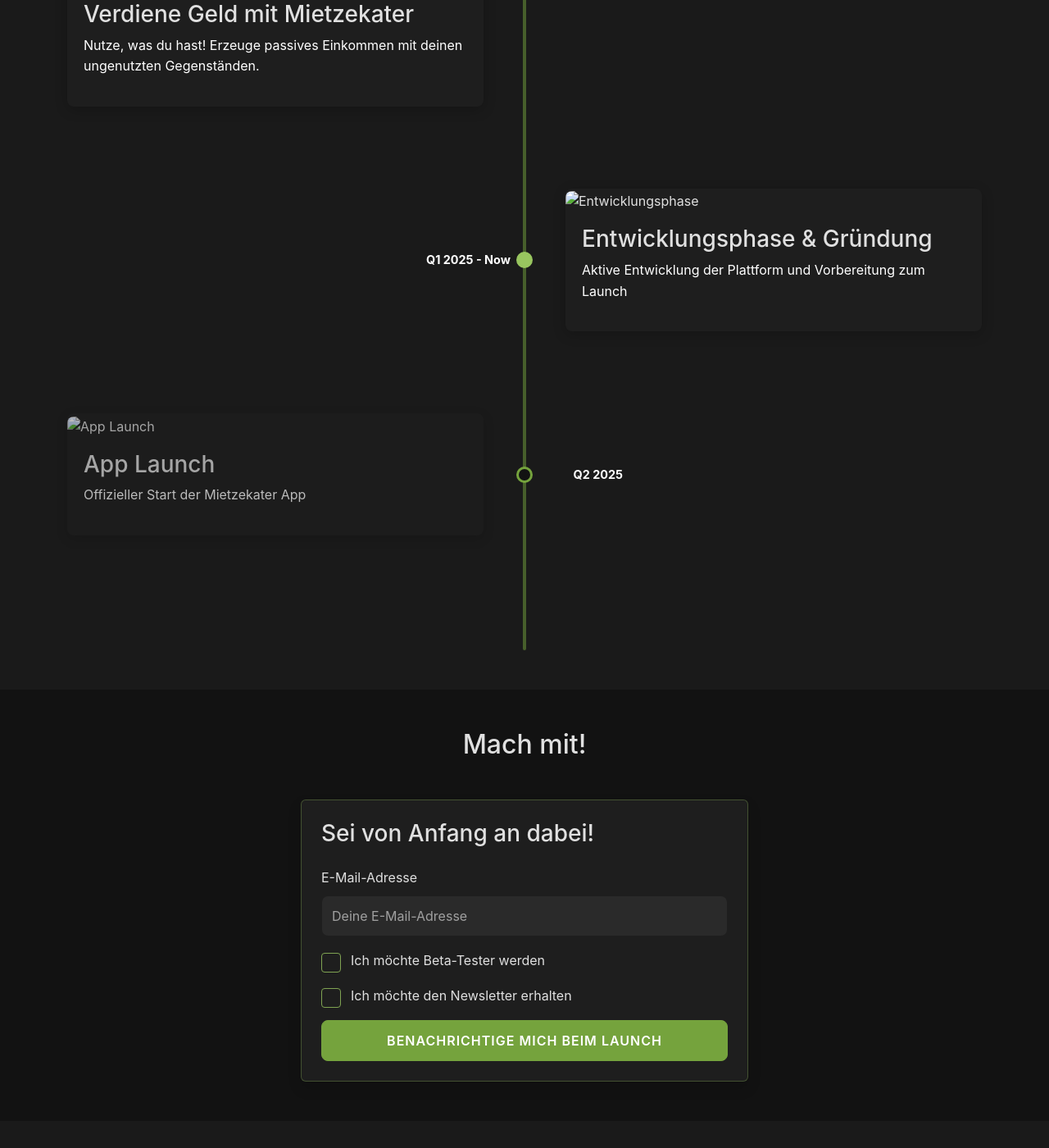
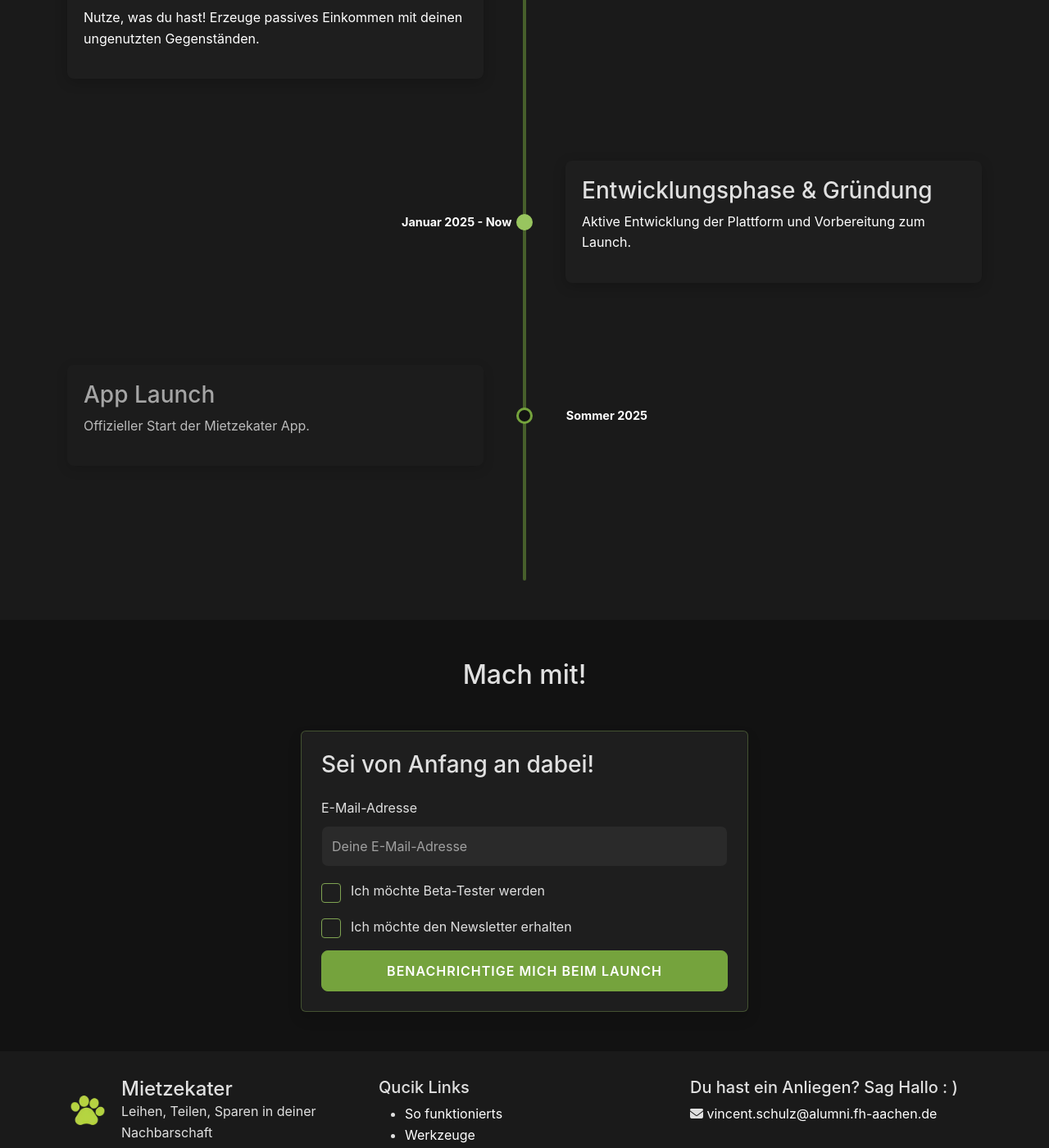
Before and after one commit to TrimeraDev/Mietzekater.de, a Jekyll site: the page built from index.html, in a window 1280 px wide and 1400 px high, scrolled down 5048 px. Shown: the whole window at 82% size. Built offline with Jekyll 4.4.1, drawn with Linux system fonts in a browser that asks for light colours; the list of posts is cut into pages by our own code; comment, search, counter and statistics services are not loaded; some of the changed text lies outside the part shown.

Commit message:
Update timeline: Remove placeholder images, fix date positioning and update text content

```diff
--- a/_includes/timeline-section.html
+++ b/_includes/timeline-section.html
@@ -8,11 +8,10 @@
             <!-- Vergangenheit -->
             <div class="timeline-item past" data-date="2023">
                 <div class="timeline-point"></div>
-                <div class="timeline-date">Q1 2024</div>
+                <div class="timeline-date">August 2024</div>
                 <div class="timeline-content">
-                    <img src="/assets/blog/project-start.webp" alt="Projektstart von Mietzekater" class="timeline-image">
-                    <h3>Projektstart & Prototypenentwicklung</h3>
-                    <p>Die ersten Schritte von Mietzekater</p>
+                    <h3>Projektidee</h3>
+                    <p>Es entstand die Konzeption eines Mieter-Vermieter-Netzwerks.</p>
                 </div>
             </div>
 
@@ -50,22 +49,20 @@
             <!-- Gegenwart -->
             <div class="timeline-item current" data-date="17.02.2025">
                 <div class="timeline-point"></div>
-                <div class="timeline-date">Q1 2025 - Now</div>
+                <div class="timeline-date">Januar 2025 - Now</div>
                 <div class="timeline-content">
-                    <img src="/assets/blog/development-phase.webp" alt="Entwicklungsphase" class="timeline-image">
                     <h3>Entwicklungsphase & Gründung</h3>
-                    <p>Aktive Entwicklung der Plattform und Vorbereitung zum Launch</p>
+                    <p>Aktive Entwicklung der Plattform und Vorbereitung zum Launch.</p>
                 </div>
             </div>
 
             <!-- Zukunft -->
             <div class="timeline-item future" data-date="Q2 2025">
                 <div class="timeline-point"></div>
-                <div class="timeline-date">Q2 2025</div>
+                <div class="timeline-date">Sommer 2025</div>
                 <div class="timeline-content">
-                    <img src="/assets/blog/app-launch.webp" alt="App Launch" class="timeline-image">
                     <h3>App Launch</h3>
-                    <p>Offizieller Start der Mietzekater App</p>
+                    <p>Offizieller Start der Mietzekater App.</p>
                 </div>
             </div>
         </div>
--- a/styles.css
+++ b/styles.css
@@ -777,11 +777,11 @@
 }
 
 .timeline-item:nth-child(odd) .timeline-date {
-    right: -120px;
+    right: -150px;
 }
 
 .timeline-item:nth-child(even) .timeline-date {
-    left: -120px;
+    left: -150px;
 }
 
 .timeline-item.current .timeline-point {
@@ -842,12 +842,13 @@
 
     .timeline-date {
         left: 60px !important;
-        top: -30px !important;
+        top: -35px !important;
         transform: none !important;
+        font-size: 0.85em;
     }
 
     .timeline-content {
-        margin-top: 20px;
+        margin-top: 25px;
     }
 }
 
```
Also changed, not shown: assets/blog/app-launch.webp (deleted), assets/blog/development-phase.webp (deleted), assets/blog/project-start.webp (deleted), 3 other files.
